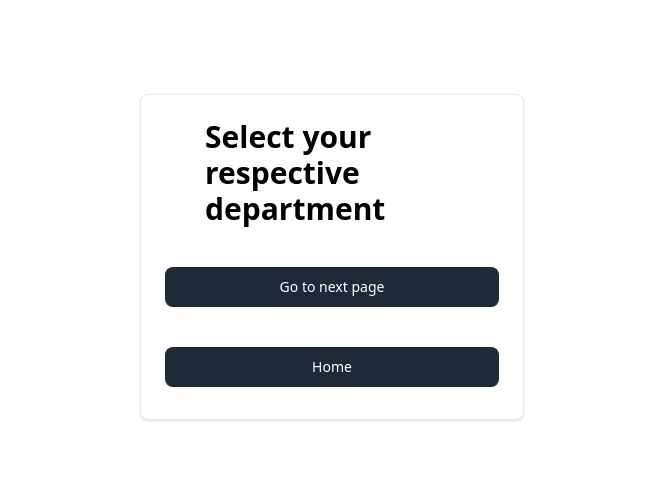
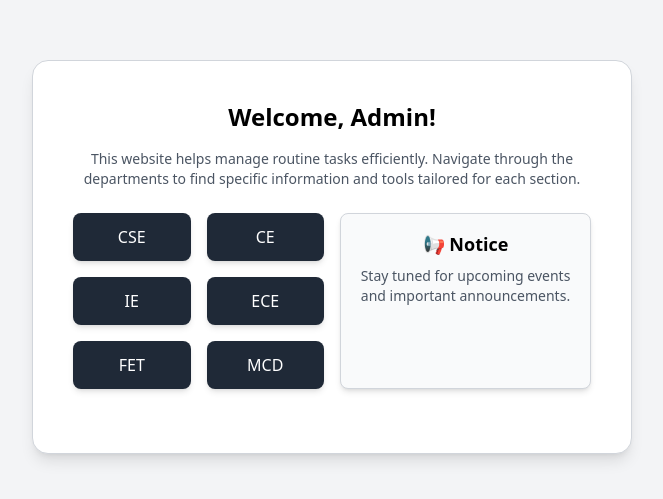
Before and after one commit to NABADEEP069/RoutineMgt, a Next.js app: page /home in a window 1280 px wide. Shown: the part 143-642 px from the top of the page, without its empty margins (308-971 px from the left). Built offline with nearby package versions, Linux system fonts and the light colour scheme.

Commit message:
home upd

```diff
--- a/app/home/page.tsx
+++ b/app/home/page.tsx
@@ -1,36 +1,36 @@
 'use client';
 import React from "react";
 
-export default function Signin() {
-    return <div className="h-screen flex justify-center flex-col">
-        <div className="flex justify-center">
-        <a href="#" className="block max-w-sm p-6 bg-white border border-gray-200 rounded-lg shadow hover:bg-gray-100 ">
-                <div>
-                    <div className="px-10">
-                        <div className="text-3xl font-extrabold">
-                          Select your respective department
+export default function Home() {
+    return (
+        <div className="h-screen flex justify-center items-center bg-gray-100 text-black">
+            <div className="border border-gray-300 shadow-lg p-10 rounded-2xl bg-white w-[600px]">
+                <div className="text-center text-2xl font-extrabold mb-4">Welcome, Admin!</div>
+
+                <p className="text-center text-sm text-gray-600 mb-6">
+                    This website helps manage routine tasks efficiently. Navigate through the departments
+                    to find specific information and tools tailored for each section.
+                </p>
+
+                <div className="grid grid-cols-2 gap-4 mb-6">
+                    <div className="space-y-4">
+                        <div className="grid grid-cols-2 gap-4">
+                            <button className="bg-gray-800 text-white px-6 py-3 rounded-lg shadow-md hover:bg-gray-700 transition w-full" onClick={() => window.location.href = '/dept'}>CSE</button>
+                            <button className="bg-gray-800 text-white px-6 py-3 rounded-lg shadow-md hover:bg-gray-700 transition w-full" onClick={() => window.location.href = '/dept'}>CE</button>
+                            <button className="bg-gray-800 text-white px-6 py-3 rounded-lg shadow-md hover:bg-gray-700 transition w-full" onClick={() => window.location.href = '/dept'}>IE</button>
+                            <button className="bg-gray-800 text-white px-6 py-3 rounded-lg shadow-md hover:bg-gray-700 transition w-full" onClick={() => window.location.href = '/dept'}>ECE</button>
+                            <button className="bg-gray-800 text-white px-6 py-3 rounded-lg shadow-md hover:bg-gray-700 transition w-full" onClick={() => window.location.href = '/dept'}>FET</button>
+                            <button className="bg-gray-800 text-white px-6 py-3 rounded-lg shadow-md hover:bg-gray-700 transition w-full" onClick={() => window.location.href = '/dept'}>MCD</button>
                         </div>
                     </div>
-                    <div className="pt-2">
-                    <button type="button" onClick={() => window.location.href = './dept'} className="mt-8 w-full text-white bg-gray-800 focus:ring-4 focus:ring-gray-300 font-medium rounded-lg text-sm px-5 py-2.5 me-2 mb-2">Go to next page </button>
-
-                        <button type="button" onClick={() => window.location.href = './signup'} className="mt-8 w-full text-white bg-gray-800 focus:ring-4 focus:ring-gray-300 font-medium rounded-lg text-sm px-5 py-2.5 me-2 mb-2">Home</button>
+                    <div className="border border-gray-300 p-4 rounded-lg bg-gray-50 shadow-md">
+                        <div className="text-lg font-bold mb-2 text-center">📢 Notice</div>
+                        <p className="text-sm text-gray-600 text-center">
+                            Stay tuned for upcoming events and important announcements.
+                        </p>
                     </div>
                 </div>
-            </a>
+            </div>
         </div>
-    </div>
+    );
 }
-
-interface LabelledInputType {
-    label: string;
-    placeholder: string;
-    type?: string;
-}
-
-function LabelledInput({ label, placeholder, type }: LabelledInputType) {
-    return <div>
-        <label className="block mb-2 text-sm text-black font-semibold pt-4">{label}</label>
-        <input type={type || "text"} id="first_name" className="bg-gray-50 border border-gray-300 text-gray-900 text-sm rounded-lg focus:ring-blue-500 focus:border-blue-500 block w-full p-2.5" placeholder={placeholder} required />
-    </div>
-}
```
